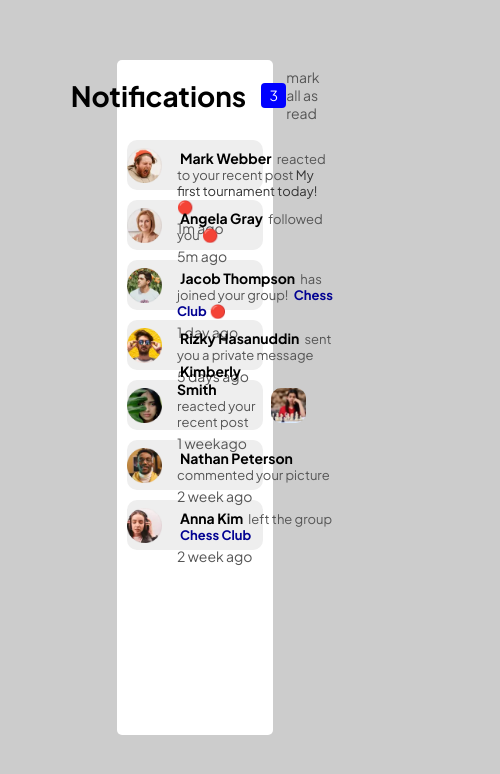
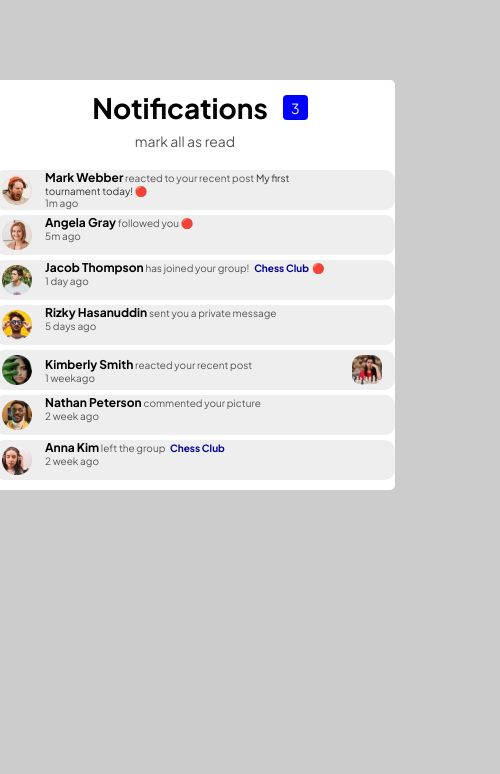
Before and after one commit to vithorDV/html-Css, a plain HTML site: page Notifications page/index.html in a window 390 px wide. Shown: the whole page, 500 px wide, since content can reach past the window. Drawn offline with Linux system fonts and the light colour scheme.

Commit message:
adicionando readme

```diff
--- a/Notifications page/assets/style/style.css
+++ b/Notifications page/assets/style/style.css
@@ -24,21 +24,21 @@ body{
     font-size: 14px;
 
 }
-main{
-    width: 40vw;
-    height: 80vh;
+.container{
+    width: 600px;
+    height: 550px;
     background-color:#fff ;
     color: #555;
-    margin-top: 60px;
+    margin-top: 30px;
     border-radius: 5px;
 }
- header{
+ #headerContainer{
     display: flex;
     align-items: center;
-    justify-content: center;
+    justify-content: space-between;
     flex-direction: row;
     padding: 5px;
-    width: 40vw;
+    width:600px;
     height: 60px;
 }
  #header-right{
@@ -52,7 +52,7 @@ main{
  #header-left{
     display: flex;
     align-items: center;
-    flex: 1;
+
     margin-left:10px;
     color: #000;
     font-size: 14px;
@@ -73,15 +73,20 @@ align-items: center;
 .name-user{
     font-weight: bolder;
     color: #000;
-    font-size: 14px;
+    font-size: 13px;
     padding: 0px 3px;
 }
 .interaction{
    color: #333;
 }
+.notification{
+    width: 80px;
+    height: 40px;
+}
+
 .users{
-    width: 40vw;
-    height: 40px;
+    width: 100%;
+    height: 50px;
 }
 .users img{
     width: 35px;
@@ -92,21 +97,24 @@ align-items: center;
     display: flex;
     align-items: center;
     justify-content: center;
+    margin-left: 7px;
 }
 .user{
     display: grid;
     grid-template-columns:50px 600px ;
     align-items: center;
-    margin: 10px 10px;
-    padding: 5px 0px;
+    margin: 5px 5px;
+    padding: 10px 0px;
     border-radius: 10px;
     background-color: #eee;
-    max-width: 800px;
+    max-width: 100%;
+    word-wrap: break-word;
 }
 .user p{
-    font-size: 13px;
-    margin:4px 0 ;
+    font-size: 12px;
+    margin:0 0 ;
     word-wrap: break-word;
+    width: 300px;
 }
 .user:hover{
     background-color: #ccc;
@@ -114,12 +122,12 @@ align-items: center;
 .user5 .notification{
     display: flex;
     align-items: center;
-    justify-content: space-between;
-    width: 33vw;
+    justify-content:space-between;
+
 }
-.notification{
-    width: 40vw;
-    height: 40px;
+.user5 .notificationRight{
+   margin-left: 180px;
+
 }
 
 .club{
@@ -128,47 +136,73 @@ align-items: center;
     padding: 0 3px;
 }
 
-@media (min-width:425px) and (max-width:768px){
-    header{
-        display: grid;
-        align-items: center;
-        justify-content: center;
+.publication-time{
+    font-size: 11px;
 }
-    header #header-left h1{
-        display: grid;
-       font-size:20px;
-        grid-template-columns: repeat(2,65px);
-        align-items: center;
-        justify-content: center;
+
+@media (max-width:768px){
+  .container{
+    padding-bottom: 20px;
   }
-    header #header-right{
-        display: grid;
-        grid-template-columns: 100px ;
-        align-items: center;
-        justify-content: center;
+    #header-right{
+        word-wrap: break-word;
+        cursor: pointer;
     }
    .user{
-        width: 38vw;
-        height: 40px;
+    margin-bottom: 10px;
+   }
+}
+
+@media (max-width:425px){
+    .container{
+        padding:5px 0;
+        margin-top: 80px;
+      width: 400px;
+      height: 400px;
       display: flex;
-        justify-content: flex-end;
+      flex-direction: column;
+      align-items: center;
+    }
+
+    .user{
+        width: 400px;
+        margin-bottom: 10px;
+        margin: 5px 0;
+        padding: 0;
+    }
+    #headerContainer{
+        display: flex;
+        flex-direction: column;
+        justify-content: space-between;
+        align-items: center;
+        margin-bottom: 10px;
+    }
+      #header-right{
+          word-wrap: break-word;
+          cursor: pointer;
+      }
+      .users{
+        width: 400px;
+      }
+      .user5 .notificationRight{
+        margin-left: 0px;
      }
      .user img{
         width: 30px;
         height: 30px;
-        margin-right: 10px;
      }
      .user p{
-        width: 30vw;
-        height: 30px;
-        font-size: 11px;
-    }
-    .user5 .notificationRight img{
-        height: 30px;
-        width: 30px;
+       font-size: 10px;
      }
      .name-user{
-        font-size: 11px;
         font-weight: bolder;
+        color: #000;
+        font-size: 12px;
+        padding: 0px 0px;
     }
+    .publication-time{
+        font-size: 10px;
     }
+
+
+ }
--- a/Notifications page/index.html
+++ b/Notifications page/index.html
@@ -9,8 +9,8 @@
     <link rel="shortcut icon" href="assets/images/favicon-32x32.png" type="image/x-icon">
 </head>
 <body>
-    <main>
-        <header>
+    <main class="container">
+        <div id="headerContainer">
             <div id="header-left">
                 <h1>Notifications</h1>
                 <div id="noticationsQuantity">3</div>
@@ -18,20 +18,20 @@
             <div id="header-right">
                 <div id="markAll">mark all as read</div>
             </div>
-        </header>
+        </div>
         <div class="users">
             <div class="user user1">
                 <img src="assets/images/avatar-mark-webber.webp" alt="">
                 <div class="notification">
                     <p><span class="name-user">Mark Webber</span> reacted to your recent post <span class="interaction">My first tournament today!</span> 🔴</p>
-                    <div class="publication time">1m ago</div>
+                    <div class="publication-time">1m ago</div>
                 </div>
             </div>
             <div class="user user2">
                 <img src="assets/images/avatar-angela-gray.webp" alt="">
                 <div class="notification">
                     <p><span class="name-user">Angela Gray</span> followed you 🔴</p>
-                    <div class="publication time">5m ago</div>
+                    <div class="publication-time">5m ago</div>
                 </div>
 
             </div>
@@ -39,14 +39,14 @@
                 <img src="assets/images/avatar-jacob-thompson.webp" alt="">
                 <div class="notification">
                     <p><span class="name-user">Jacob Thompson</span> has joined your group! <span class="club enter">Chess Club</span>🔴</p>
-                    <div class="publication time">1 day ago</div>
+                    <div class="publication-time">1 day ago</div>
                 </div>
             </div>
             <div class="user user4">
                 <img src="assets/images/avatar-rizky-hasanuddin.webp" alt="">
                 <div class="notification">
                     <p><span class="name-user">Rizky Hasanuddin</span> sent you a private message</p>
-                    <div class="publication time">5 days ago</div>
+                    <div class="publication-time">5 days ago</div>
                 </div>
             </div>
             <div class="user user5">
@@ -54,7 +54,7 @@
                 <div class="notification">
                     <div class="notificationLeft">
                         <p><span class="name-user">Kimberly Smith</span> reacted your recent post</p>
-                        <div class="publication time">1 weekago</div>
+                        <div class="publication-time">1 weekago</div>
                     </div>
                     <div class="notificationRight"><img src="assets/images/image-chess.webp" alt=""></div>
                 </div>
@@ -63,14 +63,14 @@
                 <img src="assets/images/avatar-nathan-peterson.webp" alt="">
                 <div class="notification">
                     <p><span class="name-user">Nathan Peterson</span>  commented your picture</p>
-                    <div class="publication time">2 week ago</div>
+                    <div class="publication-time">2 week ago</div>
                 </div>
             </div>
             <div class="user user7">
                 <img src="assets/images/avatar-anna-kim.webp" alt="">
                 <div class="notification">
                     <p><span class="name-user">Anna Kim</span> left the group  <span class="club left">Chess Club</span></p>
-                    <div class="publication time">2 week ago</div>
+                    <div class="publication-time">2 week ago</div>
                 </div>
             </div>
         </div>
--- a/projetoAwax/assets/css/style.css
+++ b/projetoAwax/assets/css/style.css
@@ -1023,7 +1023,3 @@ margin: auto;
              margin-bottom: 20px;
          }
  }
-
-/*
-css de áreas especificas
-*/
--- a/site-responsivo/public/css/style.css
+++ b/site-responsivo/public/css/style.css
@@ -25,7 +25,7 @@ header > .icon{
 header > .icon > .menuham{
 width: 40px;
 height: 4px;
-background-color: #fff;
+background-color:#fff;
 border-radius: 3px;
 margin-bottom: 6px;
 cursor: pointer;
```
Also changed, not shown: projeto de formulário de pesquisa/index.html (+1 -1 lines), projeto portifolio/index.html (+3 -6 lines), projetoAwax/index.html (+1 -2 lines), site-responsivo/public/index.html (+6 -6 lines), projeto de formulário de pesquisa/assets/css/style.css (renamed from projeto de formulário de pesquisa/style.css), 9 other files. Lines whose indentation alone changed are shown as unchanged.
